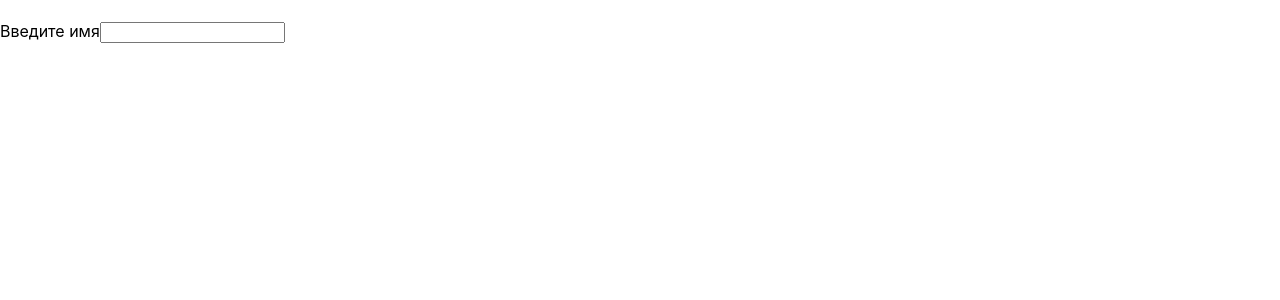
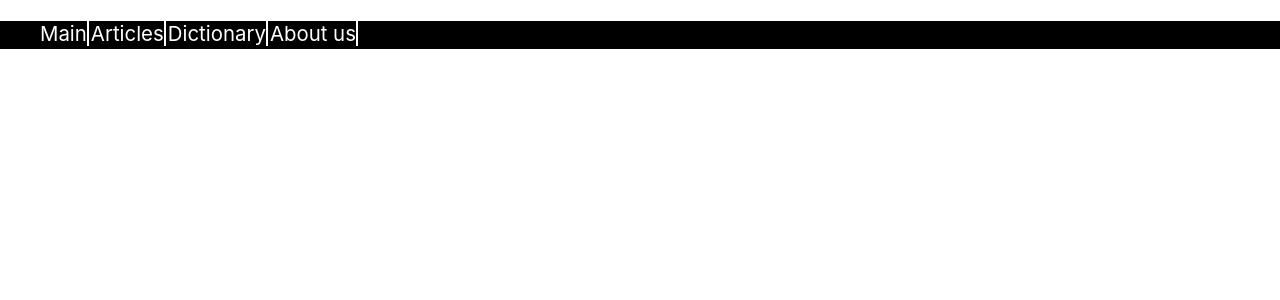
Before and after one commit to kuzichkin2001/GitTutorial, a React (Create React App) app: page / in a window 1280 px wide. Shown: the top 300 px of the page. Built offline with nearby package versions, Linux system fonts and the light colour scheme.

Commit message:
Not Beautiful

```diff
--- a/package.json
+++ b/package.json
@@ -10,6 +10,7 @@
     "@types/node": "^12.20.19",
     "@types/react": "^17.0.18",
     "@types/react-dom": "^17.0.9",
+    "create-react-app": "^4.0.3",
     "react": "^17.0.2",
     "react-dom": "^17.0.2",
     "react-scripts": "4.0.3",
--- a/src/App.tsx
+++ b/src/App.tsx
@@ -1,6 +1,6 @@
 import React, {useState} from 'react';
 import './App.css';
-
+import Header from "./components/Header/Header";
 function App() {
   const [title, setTitle] = useState<string>('');
 
@@ -11,8 +11,9 @@ function App() {
   return (
     <div className="container">
       <h1>{title}</h1>
-      <label htmlFor="input-name">Введите имя</label>
-      <input id="input-name" onInput={inputHandler} />
+        <Header/>
+     {/* <label htmlFor="input-name">Введите имя</label>
+      <input id="input-name" onInput={inputHandler} />*/}
     </div>
   );
 }
--- /dev/null
+++ b/src/components/Header/Header.css
@@ -0,0 +1,17 @@
+ul {
+    height: 27.2px;
+    background-color: black;
+}
+li
+{
+    float:left;
+    list-style-type: none;
+    margin-right: 2px;
+}
+a{
+    text-decoration: none;
+    background-color: black;
+    color:white;
+    font-size: 15.3pt;
+    border-right: 2px solid white;
+}
--- a/src/components/Header/Header.tsx
+++ b/src/components/Header/Header.tsx
@@ -0,0 +1,22 @@
+import React from "react";
+import './Header.css'
+function Header(){
+    return <div>
+        <ul>
+            <li>
+                <a href="sosubeznog">Main</a>
+            </li>
+            <li>
+                <a href="">Articles</a>
+            </li>
+            <li>
+                <a href="">Dictionary</a>
+            </li>
+            <li>
+                <a href="">About us</a>
+            </li>
+        </ul>
+    </div>
+}
+
+export default Header;
```
Also changed, not shown: 1 other file (tests, documents, lock files or other folders).
